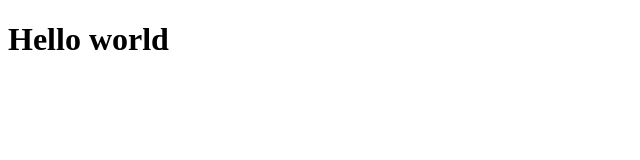
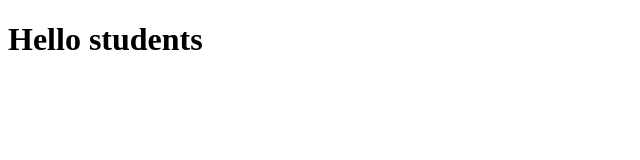
Before and after one commit to Nisha452547/sample123, a plain HTML site: page index.html in a window 1280 px wide. Shown: the whole page, without its empty margins (0-640 px from the left). Drawn offline with Linux system fonts and the light colour scheme.

Commit message:
Update index.html

```diff
--- a/index.html
+++ b/index.html
@@ -6,6 +6,6 @@
     <title>Document</title>
 </head>
 <body>
-    <h1>Hello world</h1>
+    <h1>Hello students</h1>
 </body>
 </html>
```
